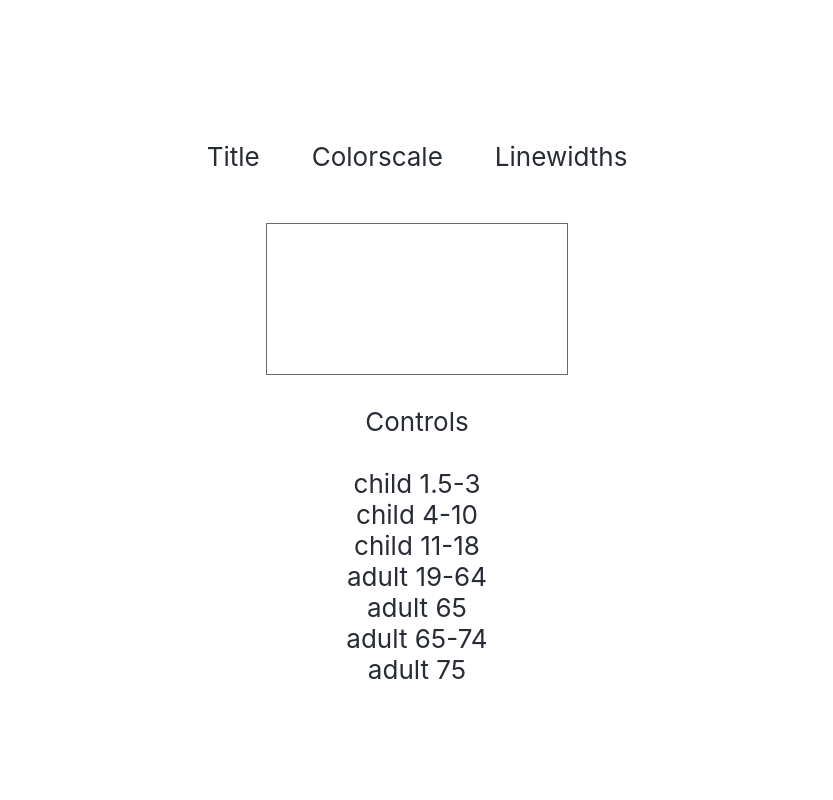
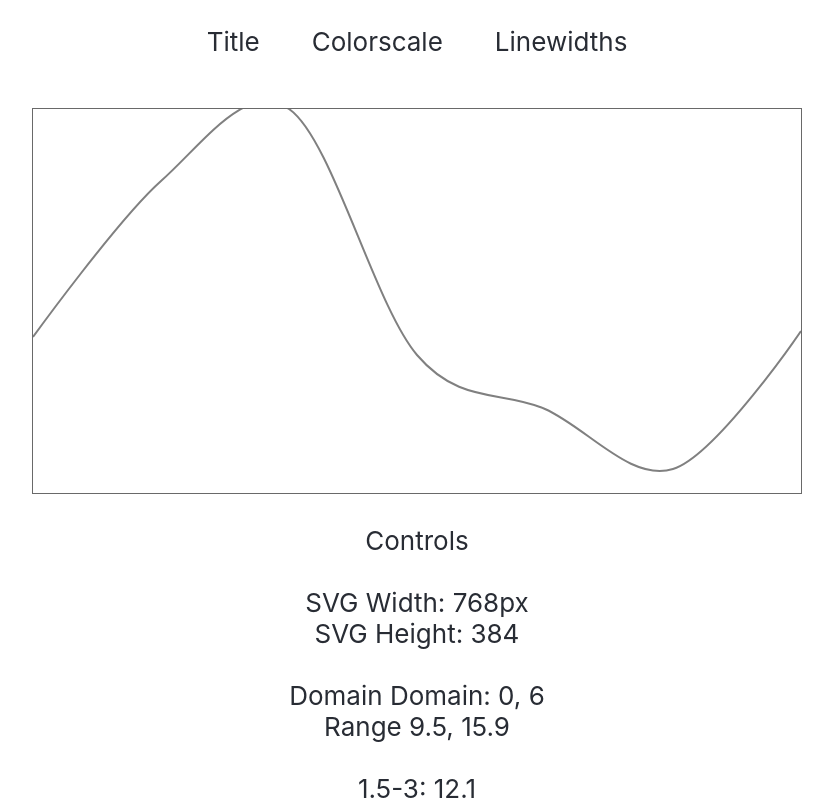
Before and after one commit to anselbrandt/dataviz-sugar, a React (Create React App) app: page / in a window 1280 px wide. Shown: the top 800 px of the page, without its empty margins (223-1056 px from the left). Built offline with nearby package versions, Linux system fonts and the light colour scheme.

Commit message:
Add svg data

```diff
--- a/src/App.js
+++ b/src/App.js
@@ -1,11 +1,47 @@
-import React from 'react';
+import React, { useRef, useState, useEffect } from 'react';
 import './App.css';
 import Chart from './Chart';
 import Debug from './Debug';
+import useGetViewport from './useGetViewport';
 const sugar = require('./sugar.json');
 
 function App() {
-  const data = sugar;
+  const [data, setData] = useState();
+  const svgRef = useRef();
+  const { width } = useGetViewport();
+  const [svgWidth, setSvgWidth] = useState();
+  const [svgHeight, setSvgHeight] = useState();
+  const [svgData, setSvgData] = useState();
+  const [domain, setDomain] = useState();
+  const [range, setRange] = useState();
+
+  useEffect(() => {
+    setSvgWidth(width * 0.6);
+    setSvgHeight(width * 0.6 * 0.5);
+  }, [width]);
+
+  useEffect(() => {
+    setData(sugar);
+  }, []);
+
+  useEffect(() => {
+    if (data) {
+      const allAges = data.filter(value => value.gender === null);
+      const allAges2008 = allAges.map(value => {
+        return { id: value.id, age: value.age, level: value['2008-10'] };
+      });
+      setSvgData(allAges2008);
+      setDomain([0, allAges2008.length - 1]);
+      let values = new Set();
+      data.forEach(element => {
+        values.add(element['2008-10']);
+        values.add(element['2010-12']);
+        values.add(element['2012-14']);
+        values.add(element['2014-16']);
+      });
+      setRange([Math.min(...values), Math.max(...values)]);
+    }
+  }, [data]);
 
   return (
     <div className="App">
@@ -15,10 +51,23 @@ function App() {
         <div className="legend">Linewidths</div>
       </div>
       <div className="chart">
-        <Chart data={data} />
+        <Chart
+          svgRef={svgRef}
+          svgData={svgData}
+          width={svgWidth}
+          height={svgHeight}
+          domain={domain}
+          range={range}
+        />
       </div>
       <div className="controls">Controls</div>
-      <Debug data={data} />
+      <Debug
+        data={svgData}
+        width={svgWidth}
+        height={svgHeight}
+        domain={domain}
+        range={range}
+      />
     </div>
   );
 }
--- a/src/Chart.js
+++ b/src/Chart.js
@@ -1,9 +1,41 @@
-import React from 'react';
+import React, { useEffect } from 'react';
+import { select, line, scaleLinear, curveCardinal } from 'd3';
 
-export default function Chart() {
+export default function Chart(props) {
+  const { svgRef, svgData, width, height, domain, range } = props;
+
+  useEffect(() => {
+    if (svgRef && svgData && width && height && domain && range) {
+      const svg = select(svgRef.current);
+
+      const xScale = scaleLinear()
+        .domain(domain)
+        .range([0, width]);
+      const yScale = scaleLinear()
+        .domain(range)
+        .range([height, 0]);
+
+      const lineChart = line()
+        .x((value, index) => xScale(index))
+        .y(value => yScale(value.level))
+        .curve(curveCardinal);
+      svg
+        .attr('width', `${width}px`)
+        .attr('height', `${height}px`)
+        .selectAll('.line')
+        .data([svgData])
+        .join('path')
+        .attr('class', 'line')
+        .attr('d', lineChart)
+        .attr('fill', 'none')
+        .attr('stroke', 'grey')
+        .attr('stroke-width', '2');
+    }
+  }, [svgRef, svgData, width, height, domain, range]);
+
   return (
     <React.Fragment>
-      <svg></svg>
+      <svg ref={svgRef}></svg>
     </React.Fragment>
   );
 }
--- a/src/Debug.js
+++ b/src/Debug.js
@@ -1,16 +1,21 @@
 import React from 'react';
 
 export default function Debug(props) {
-  const { data } = props;
+  const { data, width, height, domain, range } = props;
   return (
     <React.Fragment>
       <br></br>
+      <div>SVG Width: {width}px</div>
+      <div>SVG Height: {height}</div>
+      <br></br>
+      <div>Domain {domain ? `Domain: ${domain[0]}, ${domain[1]}` : null}</div>
+      <div>{range ? `Range ${range[0]}, ${range[1]}` : null}</div>
+      <br></br>
       <div>
-        {data
-          .filter(value => !value.gender)
-          .map(value => (
+        {data &&
+          data.map(value => (
             <div key={value.id}>
-              {value.group} {value.age}
+              {value.age}: {value.level}
             </div>
           ))}
       </div>
--- /dev/null
+++ b/src/useGetViewport.js
@@ -0,0 +1,16 @@
+import { useEffect, useState } from 'react';
+
+export default function useGetViewport() {
+  const [width, setWidth] = useState(window.innerWidth);
+  const [height, setHeight] = useState(window.innerHeight);
+
+  useEffect(() => {
+    const handleResize = () => {
+      setWidth(window.innerWidth);
+      setHeight(window.innerHeight);
+    };
+    window.addEventListener('resize', handleResize);
+    return () => window.removeEventListener('resize', handleResize);
+  });
+  return { width, height };
+}
```
